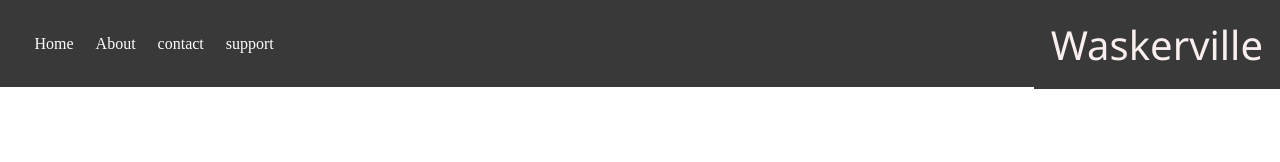
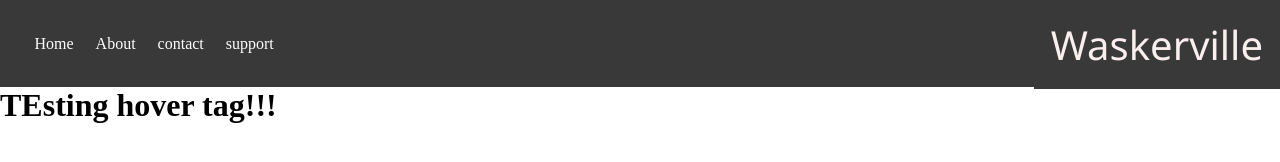
Before and after one commit to ElvinWasker/Waskervillenav.git.io, a plain HTML site: page index.html in a window 1280 px wide. Drawn offline with Linux system fonts and the light colour scheme.

Commit message:
Update index.html

```diff
--- a/index.html
+++ b/index.html
@@ -18,5 +18,6 @@
                 <li><a href="">support</a></li>
             </ul>
         </nav>
+        <h1>TEsting hover tag!!!</h1>
     </body>
 </html>
```
